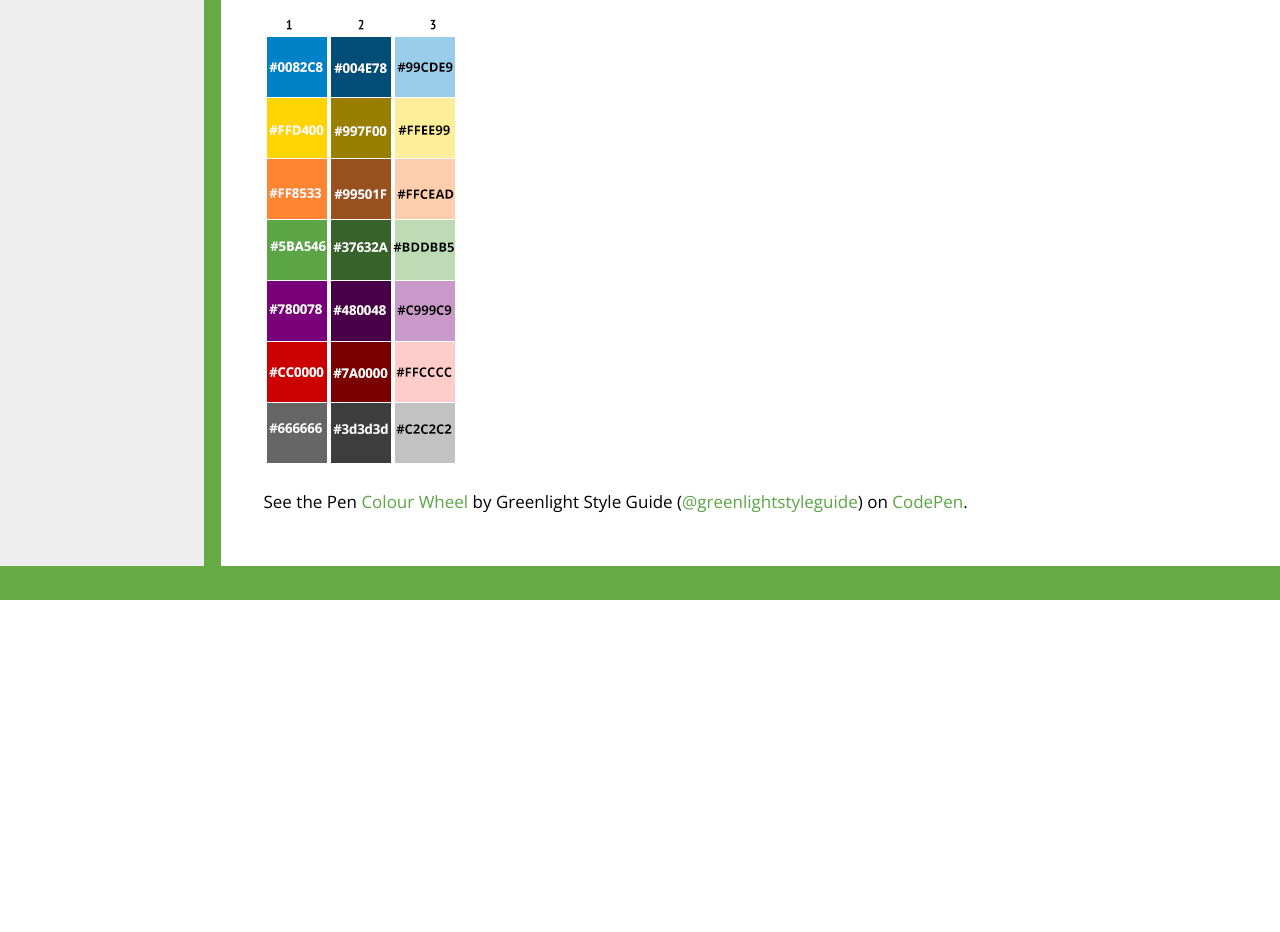
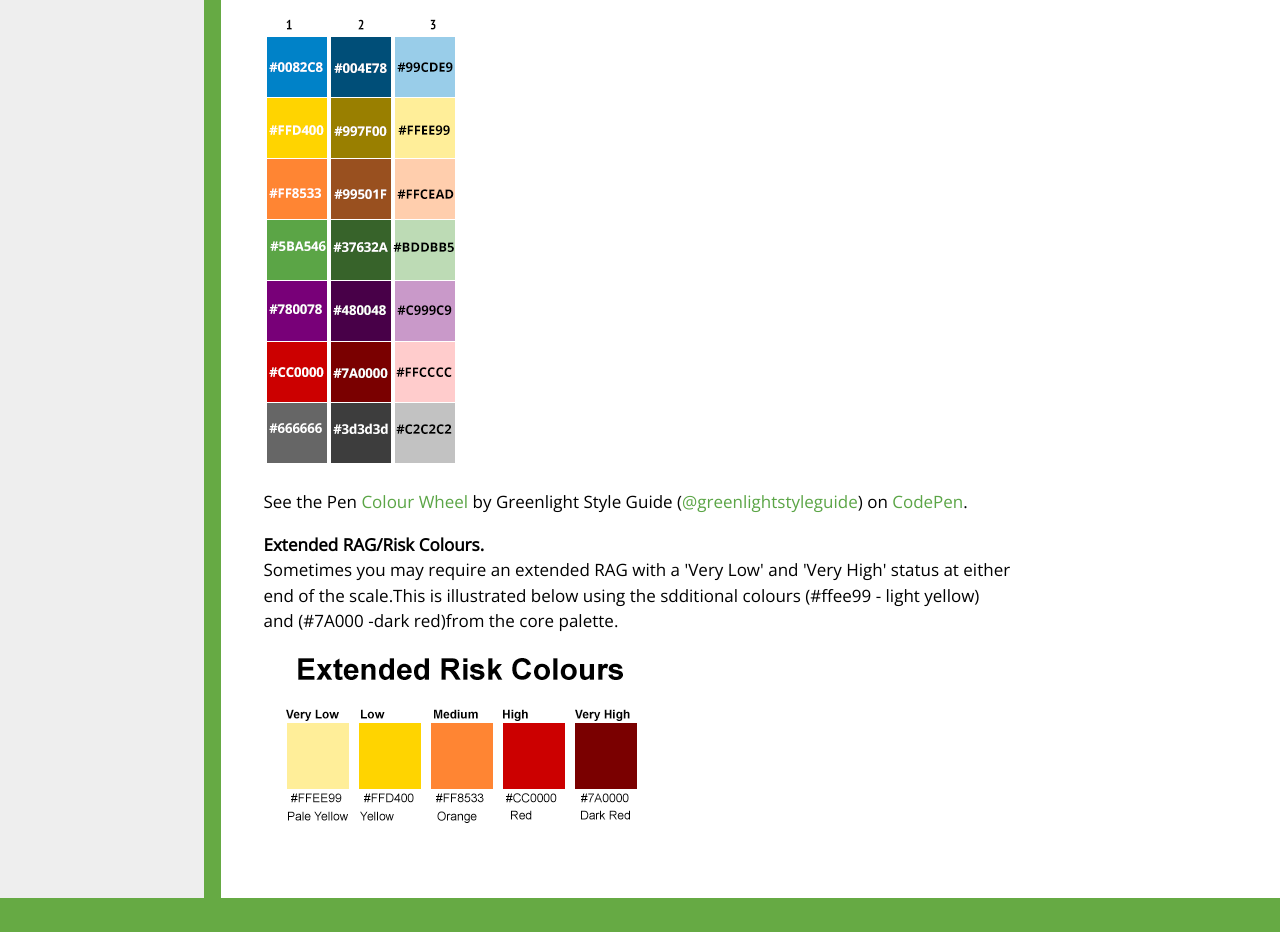
Before and after one commit to chris-smith-muddy-boots/styleguide, a plain HTML site: page colours.html in a window 1280 px wide. Shown: the part 1508-2440 px from the top of the page. Before the commit the page ends 2108 px from the top, so only its background shows below. Drawn offline with nearby package versions, Linux system fonts and the light colour scheme; a script that the page names is missing.

Commit message:
Severity scale colours

```diff
--- a/colours.html
+++ b/colours.html
@@ -234,7 +234,12 @@ v99501f
 
     <p data-height="720" data-theme-id="16223" data-slug-hash="gpEYZy" data-default-tab="result" data-user="greenlightstyleguide" class='codepen'>See the Pen <a href='http://codepen.io/greenlightstyleguide/pen/gpEYZy/'>Colour Wheel</a> by Greenlight Style Guide (<a href='http://codepen.io/greenlightstyleguide'>@greenlightstyleguide</a>) on <a href='http://codepen.io'>CodePen</a>.</p>
     <script async src="//assets.codepen.io/assets/embed/ei.js"></script>
+  </p>
+ <p><b>Extended RAG/Risk Colours.</b><br>
+ Sometimes you may require an extended RAG with a 'Very Low' and 'Very High' status at either end of the scale.This is illustrated below using the sdditional colours (#ffee99 - light yellow) and (#7A000 -dark red)from the core palette.
+ <br clear="all">
+ <img src="images/colours/extended-rag-colours.png" width="400" height="207" alt=""/>
 
-
+   </p>
 </body>
 </html>
```
Also changed, not shown: images/colours/extended-rag-colours.png (added), 2 other files.
